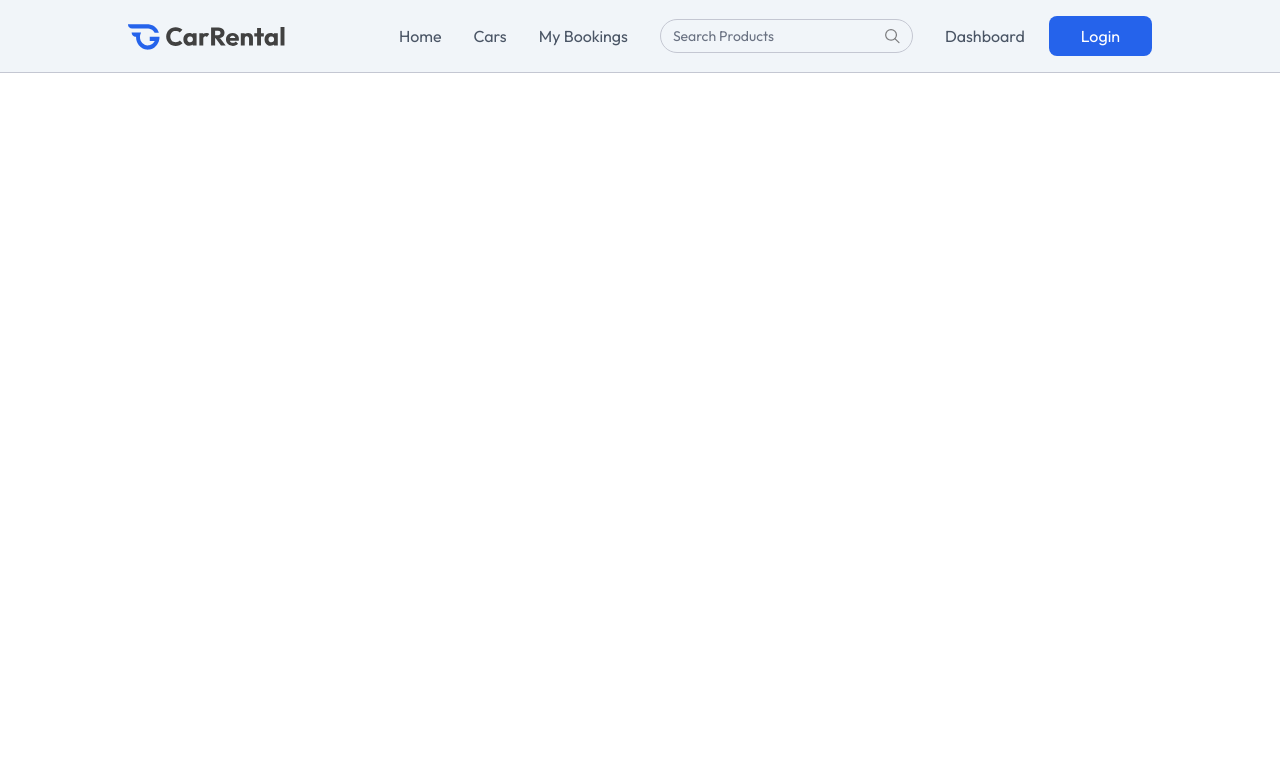
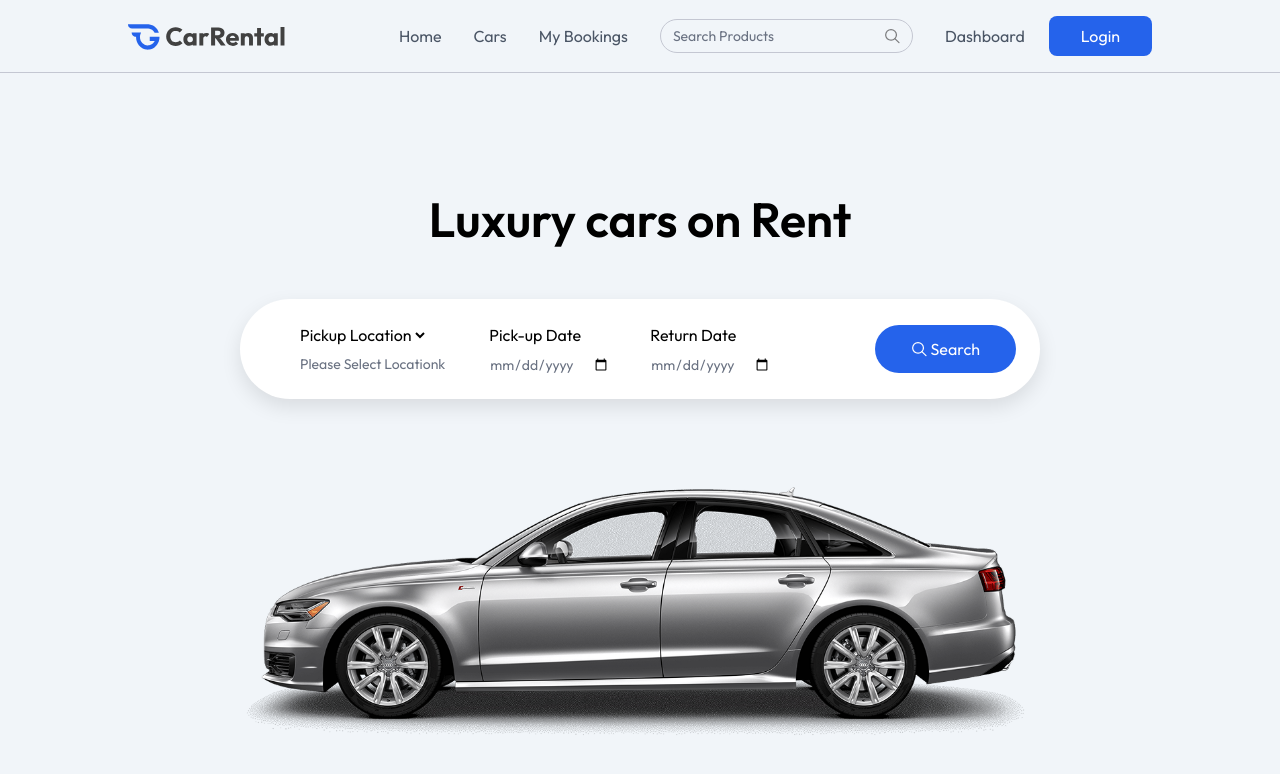
Before and after one commit to bhautik2004/CARRENTAL, a React (Vite) app in the folder client/: page / in a window 1280 px wide. Shown: the top 774 px of the page. Built offline with nearby package versions, Linux system fonts and the light colour scheme.

Commit message:
feat : Hero Section  Completed

```diff
--- a/client/src/App.jsx
+++ b/client/src/App.jsx
@@ -1,6 +1,10 @@
 import React, { useState } from 'react'
 import Navbar from './components/Navbar'
-import { useLocation } from 'react-router-dom'
+import { Route, Routes, useLocation } from 'react-router-dom'
+import Home from './pages/Home'
+import Cars from './pages/Cars'
+import CarDetails from './pages/CarDetails'
+import MyBookings from './pages/MyBookings'
 
 const App = () => {
   const [showLogin, setshowLogin] = useState(false)
@@ -8,6 +12,14 @@
   return (
     <>
       {!isOwnerPath && <Navbar setShowLogin={setshowLogin} />}
+
+      <Routes>
+        <Route path='/' element={<Home />} />
+        <Route path='/cars-details/:id' element={<CarDetails/>} />
+        <Route path='/cars' element={<Cars />} />
+        <Route path='/bookings' element={<MyBookings/>} />
+
+      </Routes>
     </>
   )
 }
--- /dev/null
+++ b/client/src/components/Hero.jsx
@@ -0,0 +1,66 @@
+import React, { useState } from "react";
+import { assets, cityList } from "../assets/assets";
+
+const Hero = () => {
+  const [pickupLocation, setpickupLocation] = useState("");
+  return (
+    <div className="h-screen flex flex-col justify-center items-center gap-14 bg-light text-center">
+      <h1 className="text-4xl md:text-5xl font-semibold">
+        Luxury cars on Rent
+      </h1>
+
+      <form className="flex flex-col md:flex-row items-start md:items-center justify-between p-6 rounded-lg md:rounded-full w-full max-w-80 md:max-w-200 bg-white shadow-[0px_8px_20px_rgba(0,0,0,0.1)]">
+        <div className="flex flex-col md:flex-row items-start md:item-start md:items-center gap-10 min-md:ml-8">
+          <div className="flex flex-col items-start gap-2">
+            <select
+              required
+              value={pickupLocation}
+              onChange={(e) => setpickupLocation(e.target.value)}
+            >
+              <option value="">Pickup Location</option>
+              {cityList.map((city) => (
+                <option key={city} value={city}>
+                  {city}
+                </option>
+              ))}
+            </select>
+            <p className="px-1 text-sm text-gray-500">
+              {pickupLocation ? pickupLocation : "Please Select Locationk"}
+            </p>
+          </div>
+          <div className="flex flex-col items-start gap-2">
+            <label htmlFor="pickup-date">Pick-up Date</label>
+            <input
+              type="date"
+              id="pickup-date"
+              min={new Date().toISOString().split("T")[0]}
+              className="text-sm text-gray-500"
+              required
+            />
+          </div>
+          <div className="flex flex-col items-start gap-2">
+            <label htmlFor="return-date">Return Date</label>
+            <input
+              type="date"
+              id="return-date"
+              className="text-sm text-gray-500"
+              required
+            />
+          </div>
+        </div>
+          <button className="flex items-center justify-center gap-1 px-9 py-3 max-sm:mt-4 bg-primary hover:bg-primary-dull text-white rounded-full cursor-pointer">
+            <img
+              src={assets.search_icon}
+              alt="Search"
+              className="brightness-300"
+            />
+            Search
+          </button>
+      </form>
+
+      <img src={assets.main_car} alt="Car" className="max-h-74" />
+    </div>
+  );
+};
+
+export default Hero;
--- a/client/src/components/Navbar.jsx
+++ b/client/src/components/Navbar.jsx
@@ -15,13 +15,13 @@
 
         <div className={`max-sm:fixed max-sm:h-screen max-sm:w-full max-sm:top-16 max-sm:border-t border-backgroundColor right-0 flex flex-col sm:flex-row items-start sm:items-center gap-4 sm:gap-8 max-sm:p-4 transition-all duration-300 z-50 ${location.pathname === '/' ? 'bg-light' : 'bg-white' } ${open ? 'max-sm:translate-x-0' : 'max-sm:-translate-x-full'}`}>
             {menuLinks.map((link,index) => (
-                <Link key={link.index} to={link.path}>
+                <Link key={index} to={link.path}>
                     {link.name}
                 </Link>
             ))}
             <div className='hidden lg:flex item-center text-sm gap-2 border border-borderColor rounded-full px-3 max-w-64'>
                 <input type="text" name="search" id=""  className='py-1.5 w-full bg-transparent outline-none placeholder-gray-500' placeholder='Search Products'/>
-                <img src={assets.search_icon} alt="search" srcset="" />
+                <img src={assets.search_icon} alt="search" />
             </div>
             <div className='flex flex-col sm:flex-row items-start sm:items-center gap-6'>
                 <button onClick={()=> navigate('/owner')} className='cursor-pointer'>Dashboard</button>
--- a/client/src/pages/Cars.jsx
+++ b/client/src/pages/Cars.jsx
@@ -3,7 +3,7 @@
 const Cars = () => {
   return (
     <div>
-
+      <h1>cars</h1>
     </div>
   )
 }
--- a/client/src/pages/Home.jsx
+++ b/client/src/pages/Home.jsx
@@ -1,10 +1,11 @@
 import React from 'react'
+import Hero from '../components/Hero'
 
 const Home = () => {
   return (
-    <div>
-
-    </div>
+    <>
+      <Hero/>
+    </>
   )
 }
 
```
Also changed, not shown: 1 other file (tests, documents, lock files or other folders).
